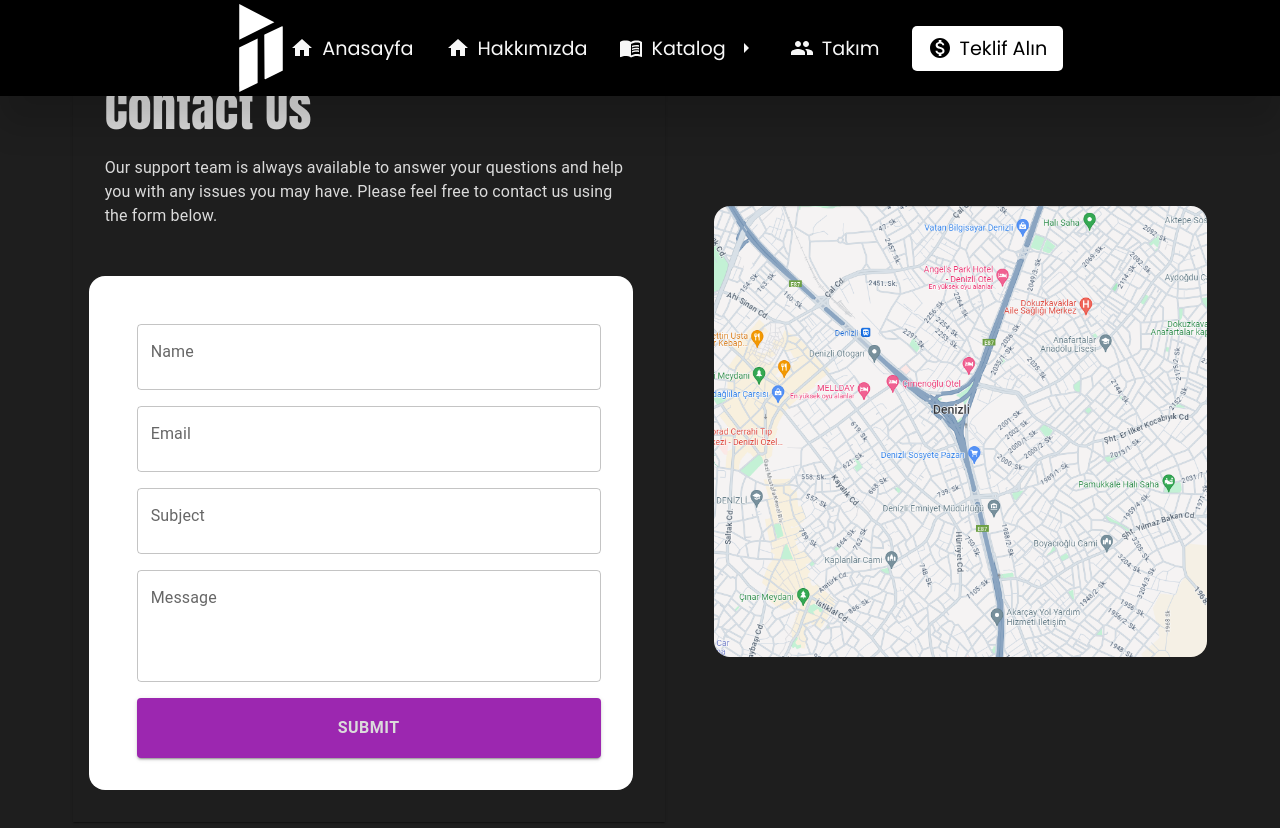
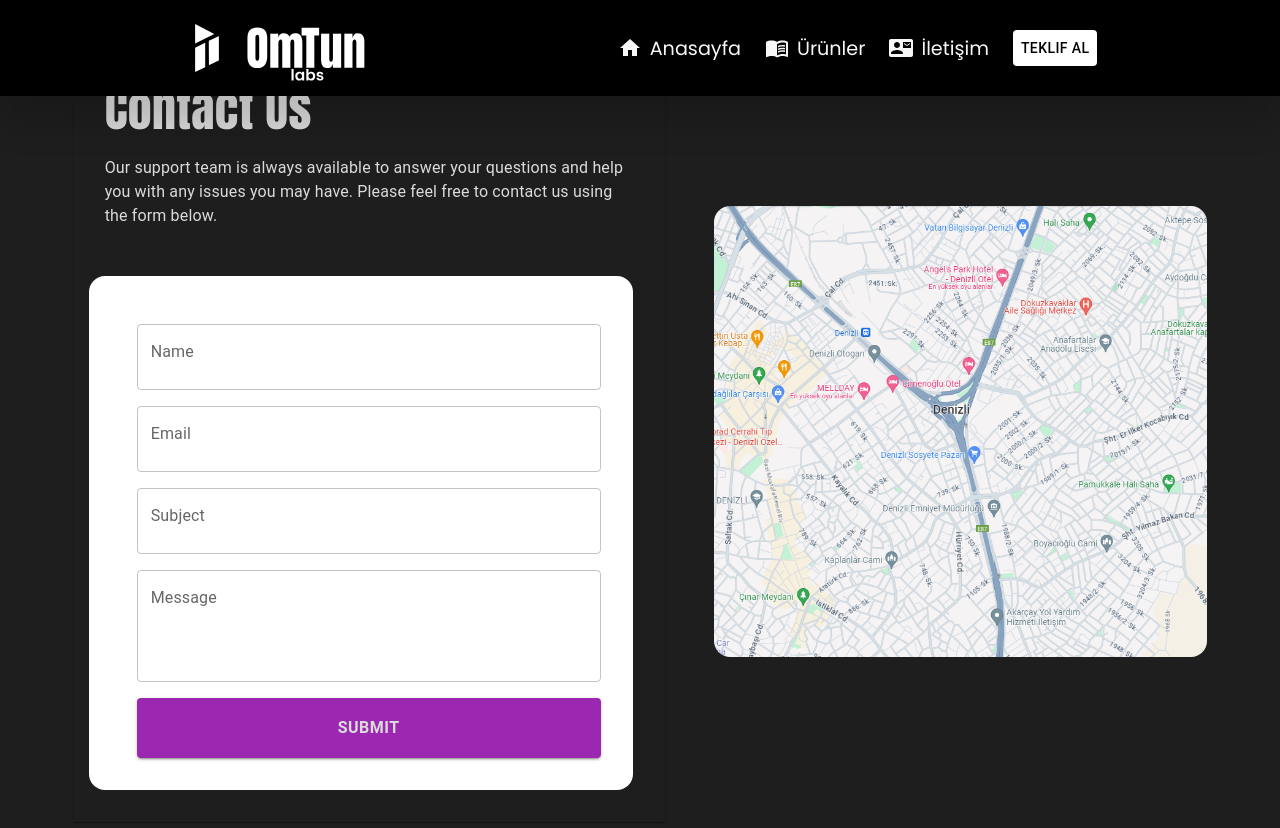
Before and after one commit to Tunacodin/OmtunLabs, a React (Create React App) app: page /contact in a window 1280 px wide. Shown: the top 828 px of the page. Built offline with nearby package versions, Linux system fonts and the light colour scheme.

Commit message:
responsive navbar , drawer attributes added

```diff
--- a/src/components/Carousel.js
+++ b/src/components/Carousel.js
@@ -13,7 +13,7 @@ const Carousel = ({ images, style }) => {
       );
     }, 3000);
     return () => clearInterval(interval);
-  }, [currentIndex, images.length]);
+  }, [images.length]);
 
   const handlePrevious = () => {
     setCurrentIndex((prevIndex) =>
@@ -34,14 +34,14 @@ const Carousel = ({ images, style }) => {
   return (
     <Box
       position="relative"
-      width="100%"
+      width="40%"
       height={isMobile ? "150px" : "100%"}
       sx={{
         ...style,
         display: "flex",
         justifyContent: "center",
         alignItems: "center",
-        overflow: "hidden",
+
       }}
     >
       <IconButton
--- a/src/components/Logo.js
+++ b/src/components/Logo.js
@@ -1,34 +1,29 @@
-import React, { useState } from "react";
-import black from "../img/maiblogo2.svg";
-import light from "../img/OT White.png";
-import darkColors from "../consts/darkColors";
-import "../App.css"
+import React from "react";
+import { styled } from "@mui/material/styles";
+import blackLogo from "../img/maiblogo2.svg";
+import { Box } from "@mui/system";
+
+const LogoContainer = styled(Box)(({ theme }) => ({
+  width: "3rem", // Adjusted size for desktop
+  height: "3rem", // Adjusted size for desktop
+  position: "relative",
+  objectFit: "cover",
+}));
+
+const LogoImage = styled("img")({
+  width: "100%",
+  height: "100%",
+  position: "absolute",
+  top: 0,
+  left: 0,
+  transition: "opacity 0.5s ease-in-out", // Transition effect
+});
 
 const Logo = () => {
-
   return (
-    <div
-      style={{
-        width: "5.5rem",
-        height: "5.5rem",
-        left: "20rem",
-        position: "relative",
-        objectFit: "cover",
-      }}
-    >
-      <img
-        src={black}
-        alt="black"
-        style={{
-          width: "100%",
-          height: "100%",
-          position: "absolute",
-          top: 0,
-          left: 0,
-          transition: "opacity 0.5s ease-in-out", // Geçiş efekti
-        }}
-      />
-    </div>
+    <LogoContainer>
+      <LogoImage src={blackLogo} alt="black logo" />
+    </LogoContainer>
   );
 };
 
--- a/src/components/MainNav2.js
+++ b/src/components/MainNav2.js
@@ -1,32 +1,50 @@
 import React, { useState, useEffect } from "react";
-import { AppBar, Toolbar, Box } from "@mui/material";
+import {
+  AppBar,
+  Toolbar,
+  Box,
+  IconButton,
+  Drawer,
+  Button,
+} from "@mui/material";
 import { styled } from "@mui/material/styles";
 import {
   Home,
   MenuBook,
-  Group,
-  MonetizationOn,
-  ArrowRight,
+  ContactMail,
+  Menu as MenuIcon,
 } from "@mui/icons-material";
-import { Link as ScrollLink, animateScroll as scroll } from "react-scroll";
+import { Link as ScrollLink } from "react-scroll";
 import colors from "../consts/colors";
+import darkColors from "../consts/darkColors";
+import img from "../img/OmTUnlabsMobil.svg"; // Assuming this is your SVG image
 import Logo from "./Logo";
-import darkColors from "../consts/darkColors";
 
 const StyledAppBar = styled(AppBar)(({ theme }) => ({
   display: "flex",
   alignItems: "center",
-  justifyContent: "center",
+  justifyContent: "space-between",
   width: "100%",
+  margin: "auto",
   position: "fixed",
   height: "6rem",
   top: 0,
   left: 0,
   zIndex: 1000,
   boxShadow: "0px 30px 30px rgba(0, 0, 0, 0.15)",
-  transition: "background-color 1s, color 1s, transform 1s ease-in-out",
+  transition: "background-color 0.5s, color 0.5s, transform 0.5s ease-in-out",
   backgroundColor: darkColors.darkBlack,
   color: "#F7F7F7",
+  "&.scroll-up": {
+    transform: "translateY(0)",
+    backgroundColor: colors.white,
+    color: darkColors.darkBlack,
+  },
+  "&.scroll-down": {
+    transform: "translateY(-100%)",
+    backgroundColor: darkColors.darkBlack,
+    color: "#F7F7F7",
+  },
 }));
 
 const StyledToolbar = styled(Toolbar)(({ theme }) => ({
@@ -34,6 +52,9 @@ const StyledToolbar = styled(Toolbar)(({ theme }) => ({
   justifyContent: "space-around",
   width: "90%",
   padding: theme.spacing(2),
+  [theme.breakpoints.down("md")]: {
+    justifyContent: "space-between",
+  },
 }));
 
 const StyledLink = styled(ScrollLink)(({ theme }) => ({
@@ -72,74 +93,36 @@ const StyledLink = styled(ScrollLink)(({ theme }) => ({
   },
 }));
 
-const DropdownMenu = styled(Box)(({ theme }) => ({
-  position: "absolute",
-  top: "100%",
-  left: 0,
+const DrawerContainer = styled(Box)(({ theme }) => ({
+  width: "100vw",
+  height: "50vh",
+  display: "flex",
+  flexDirection: "column",
+  alignItems: "center",
+  justifyContent: "center",
+  gap: "1rem",
   backgroundColor: darkColors.darkBlack,
   color: "#F7F7F7",
-  minWidth: "200px",
-  boxShadow: "0px 8px 16px rgba(0, 0, 0, 0.2)",
-  zIndex: 1000,
-  display: "none",
-  flexDirection: "column",
-  transition: "transform 0.9s ease-out",
-  padding: theme.spacing(2),
   "& a": {
     color: "#F7F7F7",
-    padding: theme.spacing(1),
     textDecoration: "none",
-    transition: "transform 0.9s ease-out",
-    cursor: "pointer",
-    "&:hover": {
-      backgroundColor: colors.mor,
-    },
-  },
-}));
-
-const KatalogLink = styled(StyledLink)(({ theme }) => ({
-  "&:hover": {
-    "& > .dropdown-menu": {
-      display: "flex",
-    },
-    "& > .arrow-icon": {
-      transform: "rotate(90deg)",
-    },
-  },
-}));
-
-const StyledButtonLink = styled(ScrollLink)(({ theme }) => ({
-  fontSize: "1.2rem",
-  fontFamily: "Poppins",
-  color: "inherit",
-  textDecoration: "none",
-  position: "relative",
-  display: "flex",
-  alignItems: "center",
-  gap: "0.5rem",
-  cursor: "pointer",
-  backgroundColor: colors.white,
-  color: darkColors.darkBlack,
-  padding: "0.5rem 1rem",
-  borderRadius: "5px",
-  "&:hover": {
-    backgroundColor: colors.mor,
-    color: colors.white,
-    transition: "background-color 0.5s ease-in-out, color 0.5s ease-in-y",
   },
 }));
 
 const MainNav2 = () => {
-  const [hidden, setHidden] = useState(false);
+  const [drawerOpen, setDrawerOpen] = useState(false);
   const [lastScrollTop, setLastScrollTop] = useState(0);
 
   const handleScroll = () => {
     const scrollTop = window.pageYOffset || document.documentElement.scrollTop;
     if (scrollTop > lastScrollTop && scrollTop > 200) {
-      // 48 yerine 200
-      setHidden(true);
+      // Scroll down
+      document.body.classList.add("scroll-down");
+      document.body.classList.remove("scroll-up");
     } else {
-      setHidden(false);
+      // Scroll up
+      document.body.classList.remove("scroll-down");
+      document.body.classList.add("scroll-up");
     }
     setLastScrollTop(scrollTop <= 0 ? 0 : scrollTop);
   };
@@ -151,53 +134,106 @@ const MainNav2 = () => {
     };
   }, [lastScrollTop]);
 
+  const toggleDrawer = () => {
+    setDrawerOpen(!drawerOpen);
+  };
+
   return (
-    <StyledAppBar
-      position="static"
-      style={{
-        backgroundColor: hidden ? "#F7F7F7" : darkColors.darkBlack,
-        color: hidden ? darkColors.darkBlack : "#F7F7F7",
-        transform: hidden ? "translateY(-100%)" : "translateY(0)",
-      }}
-    >
+    <StyledAppBar position="static">
       <StyledToolbar>
-        <div
-          style={{
-            marginLeft: "-20rem",
-            transition: "transform 2s ease-in-out",
-            cursor: "pointer",
+        <Box
+          sx={{
+            position: { xs: "absolute", md: "static" },
+            left: { xs: "50%", md: "auto" },
+            transform: { xs: "translateX(-50%)", md: "none" },
+            display: "flex",
+            alignItems: "center",
           }}
-          onClick={() => scroll.scrollToTop()}
         >
           <Logo />
-        </div>
-
-        <Box sx={{ display: "flex", alignItems: "center", gap: 4 }}>
+          <div
+            style={{
+              display: "flex",
+              justifyContent: "center",
+              alignItems: "center",
+            }}
+          >
+            <img
+              src={img}
+              alt="Logo"
+              style={{ width: "80%", maxWidth: "150px" }}
+            />
+          </div>
+        </Box>
+        <IconButton
+          onClick={toggleDrawer}
+          sx={{ display: { md: "none" },position: { xs: "absolute", md: "static" },right: { xs: "0%", md: "auto" },transform: { xs: "translateX(-50%)", md: "none" } }}
+        >
+          <MenuIcon sx={{ fontSize: "2rem", color: "#F7F7F7" }} />
+        </IconButton>
+        <Box
+          sx={{
+            display: { xs: "none", md: "flex" },
+            alignItems: "center",
+            gap: 3,
+          }}
+        >
           <StyledLink to="hero" smooth={true} duration={500}>
             <Home /> Anasayfa
           </StyledLink>
-          <StyledLink to="about-us" smooth={true} duration={500}>
-            <Home /> Hakkımızda
+          <StyledLink to="catalog" smooth={true} duration={500}>
+            <MenuBook /> Ürünler
           </StyledLink>
-          <KatalogLink to="catalog" smooth={true} duration={500}>
-            <MenuBook /> Katalog <ArrowRight className="arrow-icon" />
-            <DropdownMenu className="dropdown-menu">
-              <ScrollLink to="projects" smooth={true} duration={500}>
-                Projeler
-              </ScrollLink>
-              <ScrollLink to="open-source" smooth={true} duration={500}>
-                Açık Kaynak Ürünler
-              </ScrollLink>
-            </DropdownMenu>
-          </KatalogLink>
-          <StyledLink to="team" smooth={true} duration={500}>
-            <Group /> Takım
+          <StyledLink to="contact" smooth={true} duration={500}>
+            <ContactMail /> İletişim
           </StyledLink>
-          <StyledButtonLink to="get-quote" smooth={true} duration={500}>
-            <MonetizationOn /> Teklif Alın
-          </StyledButtonLink>
+          <Button
+            variant="text"
+            color="inherit"
+            sx={{
+              backgroundColor: colors.white,
+              color: darkColors.darkBlack,
+              "&:hover": {
+                backgroundColor: colors.mor,
+                color: colors.white,
+              },
+              ml: "auto",
+            }}
+          >
+            Teklif Al
+          </Button>
         </Box>
       </StyledToolbar>
+
+      <Drawer anchor="top" open={drawerOpen} onClose={toggleDrawer}>
+        <DrawerContainer>
+          <StyledLink to="hero" smooth={true} duration={500}>
+            <Home /> Anasayfa
+          </StyledLink>
+          <StyledLink to="catalog" smooth={true} duration={500}>
+            <MenuBook /> Ürünler
+          </StyledLink>
+          <StyledLink to="contact" smooth={true} duration={500}>
+            <ContactMail /> İletişim
+          </StyledLink>
+          <Button
+            variant="text"
+            sx={{
+              backgroundColor: colors.mor,
+              color: "white",
+              fontFamily: "Poppins",
+              fontSize: "1rem",
+              "&:hover": {
+                backgroundColor: colors.mor,
+                color: colors.white,
+              },
+            }}
+            onClick={toggleDrawer}
+          >
+            Teklif Al
+          </Button>
+        </DrawerContainer>
+      </Drawer>
     </StyledAppBar>
   );
 };
```
Also changed, not shown: src/components/Jobs.js (+49 -82 lines), src/components/OmTunLogo.js (added, +23 -0 lines), src/components/PrimaryButton.js (+10 -12 lines), src/img/OmTUnlabsMobil.svg (added), src/img/OmTunMobil.svg (added).
